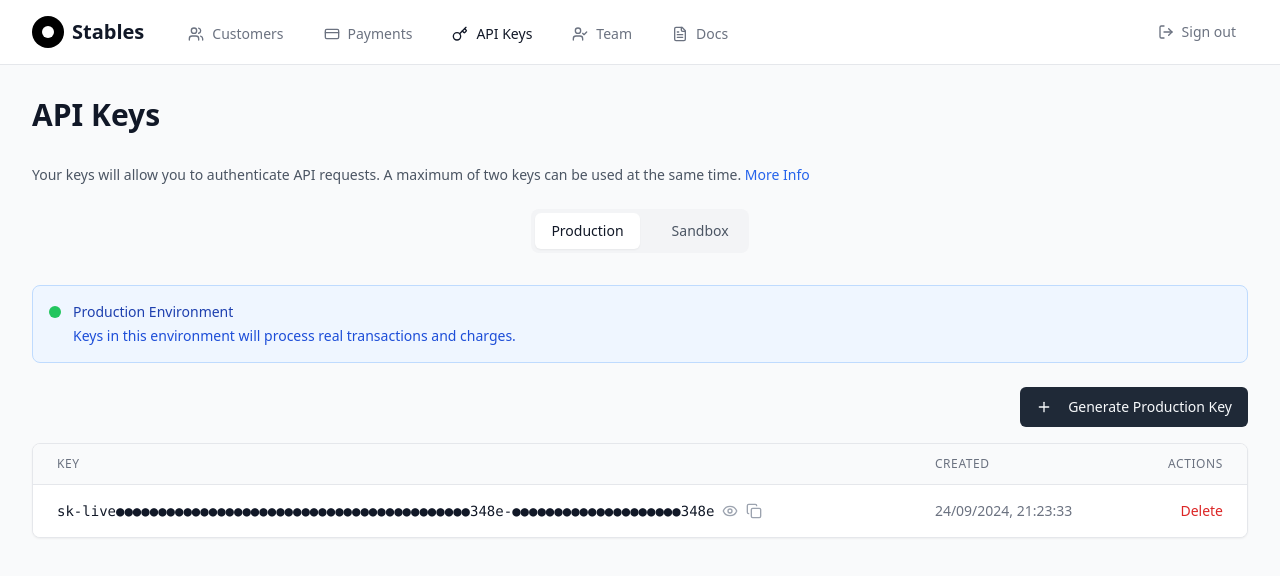
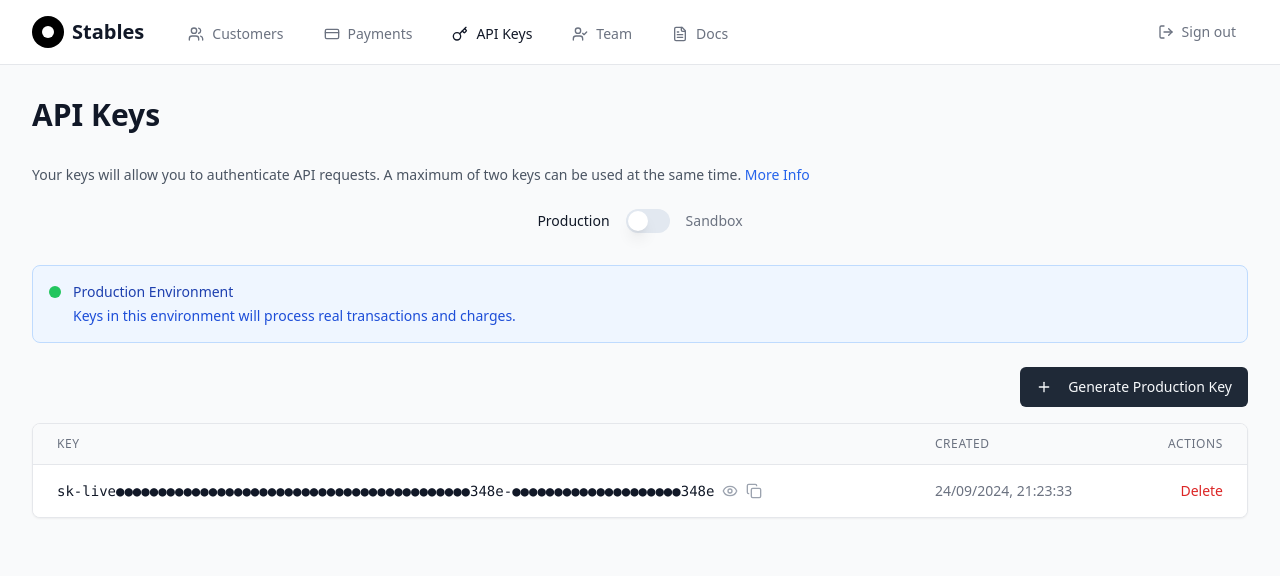
Before and after one commit to highlag555/stable-admin-view, a React (Vite) app: page /api-keys in a window 1280 px wide. Shown: the top 576 px of the page. Built offline with nearby package versions, Linux system fonts and the light colour scheme.

Commit message:
feat: Add toggle for sandbox/production
Adds a toggle button to switch between sandbox and production environments for API keys.

```diff
--- a/src/pages/ApiKeys.tsx
+++ b/src/pages/ApiKeys.tsx
@@ -28,6 +28,7 @@ const ApiKeys = () => {
   const [isGenerateModalOpen, setIsGenerateModalOpen] = useState(false);
   const [newGeneratedKey, setNewGeneratedKey] = useState<string>('');
   const [deleteConfirmation, setDeleteConfirmation] = useState('');
+  const [keyTypeToGenerate, setKeyTypeToGenerate] = useState<'sandbox' | 'production'>('production');
   const [activeTab, setActiveTab] = useState<'sandbox' | 'production'>('production');
   const { toast } = useToast();
 
@@ -218,27 +219,18 @@ const ApiKeys = () => {
 
       {/* Environment Toggle */}
       <div className="flex items-center justify-center mb-8">
-        <div className="flex items-center space-x-4 bg-gray-100 rounded-lg p-1">
-          <button
-            onClick={() => setActiveTab('production')}
-            className={`px-4 py-2 rounded-md text-sm font-medium transition-colors ${
-              activeTab === 'production'
-                ? 'bg-white text-gray-900 shadow-sm'
-                : 'text-gray-600 hover:text-gray-900'
-            }`}
-          >
+        <div className="flex items-center space-x-4">
+          <span className={`text-sm font-medium ${activeTab === 'production' ? 'text-gray-900' : 'text-gray-500'}`}>
             Production
-          </button>
-          <button
-            onClick={() => setActiveTab('sandbox')}
-            className={`px-4 py-2 rounded-md text-sm font-medium transition-colors ${
-              activeTab === 'sandbox'
-                ? 'bg-white text-gray-900 shadow-sm'
-                : 'text-gray-600 hover:text-gray-900'
-            }`}
-          >
+          </span>
+          <Switch
+            checked={activeTab === 'sandbox'}
+            onCheckedChange={(checked) => setActiveTab(checked ? 'sandbox' : 'production')}
+            className="data-[state=checked]:bg-yellow-500"
+          />
+          <span className={`text-sm font-medium ${activeTab === 'sandbox' ? 'text-gray-900' : 'text-gray-500'}`}>
             Sandbox
-          </button>
+          </span>
         </div>
       </div>
 
@@ -286,7 +278,7 @@ const ApiKeys = () => {
           </DialogHeader>
           <div className="space-y-4">
             <p className="text-sm text-gray-600">
-              Your API key has been generated successfully. Please copy it now as it will not be shown again.
+              Your {keyTypeToGenerate} API key has been generated successfully. Please copy it now as it will not be shown again.
             </p>
             <div className="flex items-center space-x-2 p-3 bg-gray-100 rounded-md">
               <code className="flex-1 text-sm font-mono text-gray-900 break-all">
```
